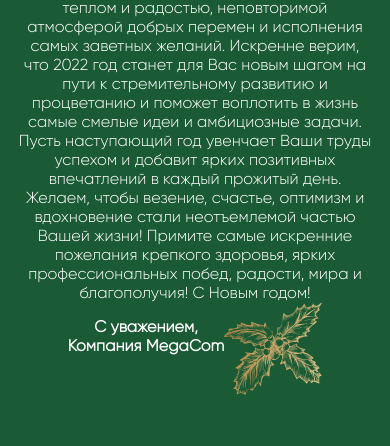
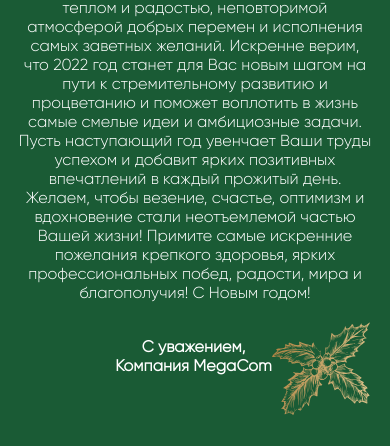
Before and after one commit to Ilyaz11/newyear, a plain HTML site: page index.html in a window 390 px wide. Shown: the part 317-763 px from the top of the page. Drawn offline with Linux system fonts and the light colour scheme.

Commit message:
init: added style

```diff
--- a/index.html
+++ b/index.html
@@ -31,7 +31,7 @@
             благополучия! С Новым годом!
         </p>
         <div class="sign">
-            <div><p>С уважением, <br> Компания MegaCom</p></div>
+            <div><p class="total">С уважением, <br> Компания MegaCom</p></div>
             <div><img src="./media/icons/list_1.svg" alt=""></div>
         </div>
     </div>
--- a/style.css
+++ b/style.css
@@ -145,4 +145,10 @@ p{
         padding-right: 20px;
         float: right;
     }
+    .total{
+        padding-left: 95px;
+    }
+    .sign{
+        margin-top: 20px;
+    }
 }
```
